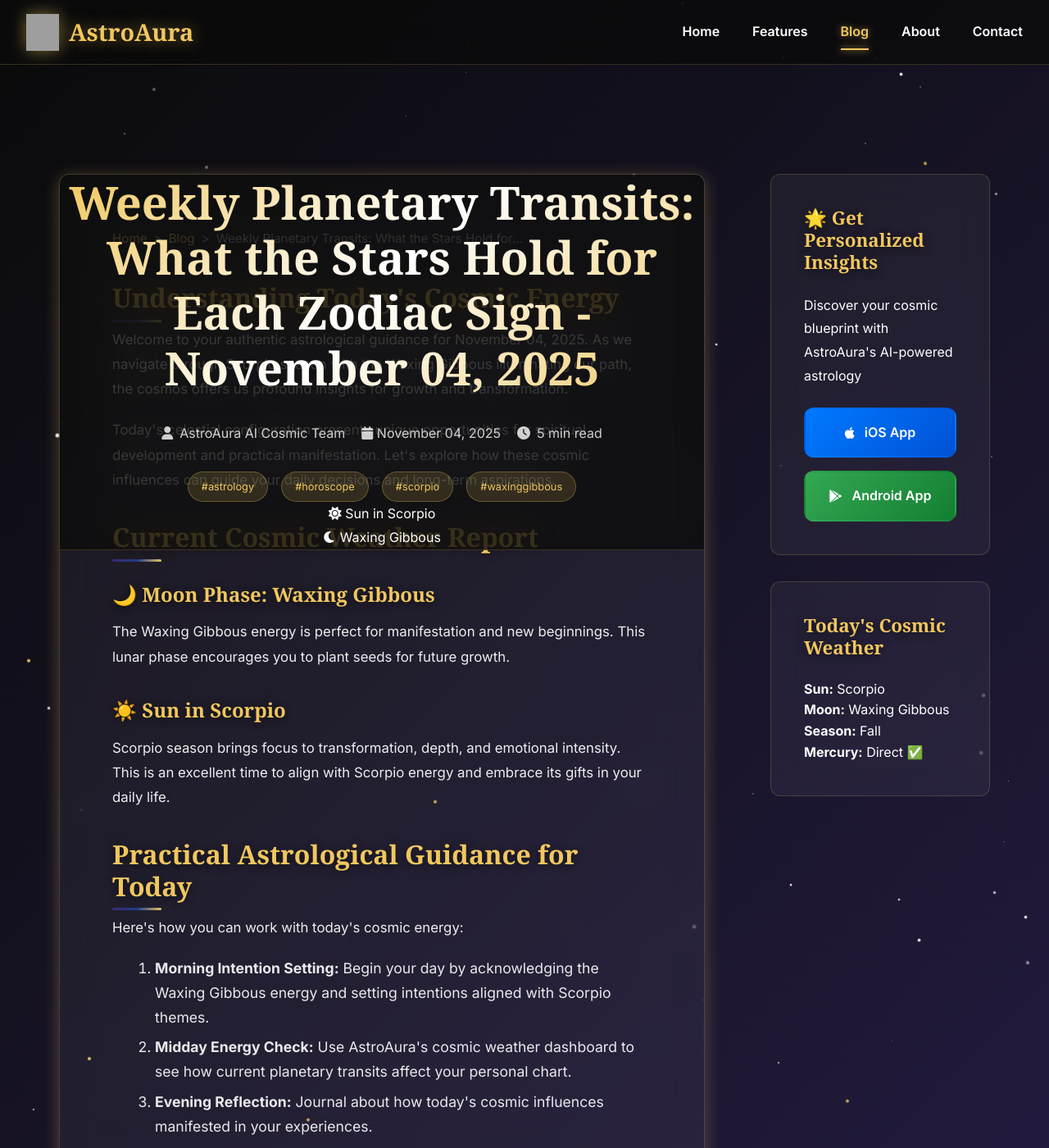
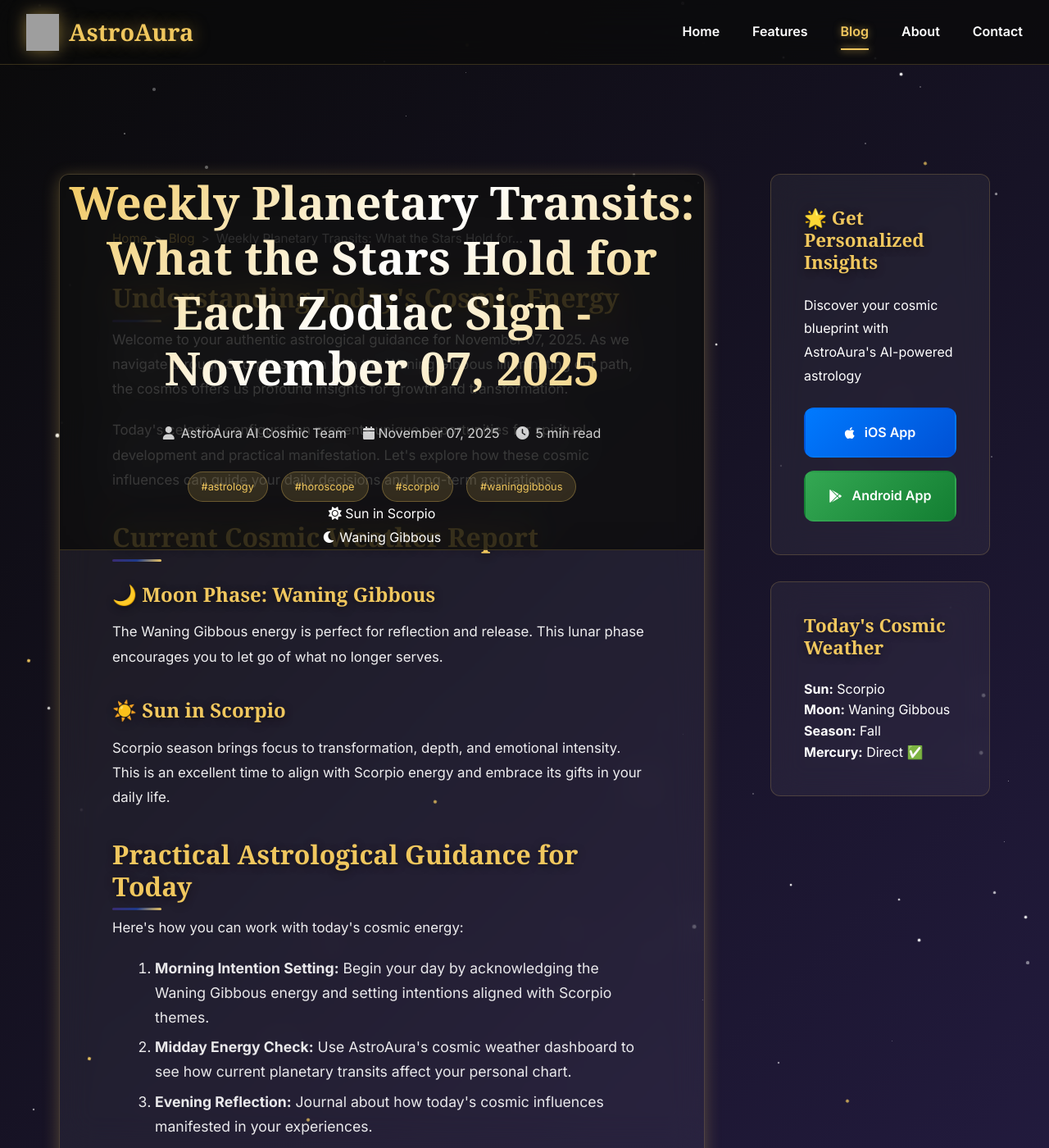
Before and after one commit to royanis/astroaura-website, a Jekyll site: the page blog/posts/weekly-planetary-transits-what-the-stars-hold-for-.html, which Jekyll copies as it is, in a window 1280 px wide and 1400 px high. Shown: the whole window at 82% size. Built offline with Jekyll 4.4.1, drawn with Linux system fonts in a browser that asks for light colours; some web fonts are replaced; comment, search, counter and statistics services are not loaded; grey boxes are pictures that could not be loaded.

Commit message:
🌟 Automated blog post: 2025-11-07 01:52 UTC
Generated authentic astrology content
Updated RSS feeds and sitemap
Published via GitHub Actions

🤖 Automated by AstroAura Blog System

```diff
--- a/blog/posts/weekly-planetary-transits-what-the-stars-hold-for-.html
+++ b/blog/posts/weekly-planetary-transits-what-the-stars-hold-for-.html
@@ -3,11 +3,11 @@
 <head>
     <meta charset="UTF-8">
     <meta name="viewport" content="width=device-width, initial-scale=1.0">
-    <meta name="description" content="Authentic astrological guidance for November 04, 2025. Explore today's Waxing Gibbous energy in Scorpio season with personalized insights from AstroAura's AI-powered astrology platform.">
-    <title>Weekly Planetary Transits: What the Stars Hold for Each Zodiac Sign - November 04, 2025 | AstroAura Cosmic Insights</title>
+    <meta name="description" content="Authentic astrological guidance for November 07, 2025. Explore today's Waning Gibbous energy in Scorpio season with personalized insights from AstroAura's AI-powered astrology platform.">
+    <title>Weekly Planetary Transits: What the Stars Hold for Each Zodiac Sign - November 07, 2025 | AstroAura Cosmic Insights</title>
 
     <!-- SEO Meta Tags -->
-    <meta name="keywords" content="astrology, horoscope, scorpio, waxing-gibbous, AI astrology, multilingual horoscope">
+    <meta name="keywords" content="astrology, horoscope, scorpio, waning-gibbous, AI astrology, multilingual horoscope">
     <meta name="author" content="AstroAura AI Cosmic Team">
     <meta name="robots" content="index, follow, max-image-preview:large, max-snippet:-1">
     <meta name="revisit-after" content="7 days">
@@ -16,24 +16,24 @@
     <link rel="canonical" href="https://astroaura.me/blog/posts/weekly-planetary-transits-what-the-stars-hold-for-.html">
 
     <!-- Open Graph Tags -->
-    <meta property="og:title" content="Weekly Planetary Transits: What the Stars Hold for Each Zodiac Sign - November 04, 2025 | AstroAura">
-    <meta property="og:description" content="Authentic astrological guidance for November 04, 2025. Explore today's Waxing Gibbous energy in Scorpio season with personalized insights from AstroAura's AI-powered astrology platform.">
+    <meta property="og:title" content="Weekly Planetary Transits: What the Stars Hold for Each Zodiac Sign - November 07, 2025 | AstroAura">
+    <meta property="og:description" content="Authentic astrological guidance for November 07, 2025. Explore today's Waning Gibbous energy in Scorpio season with personalized insights from AstroAura's AI-powered astrology platform.">
     <meta property="og:url" content="https://astroaura.me/blog/posts/weekly-planetary-transits-what-the-stars-hold-for-.html">
     <meta property="og:type" content="article">
     <meta property="og:site_name" content="AstroAura">
 
     <!-- Twitter Card -->
     <meta name="twitter:card" content="summary_large_image">
-    <meta name="twitter:title" content="Weekly Planetary Transits: What the Stars Hold for Each Zodiac Sign - November 04, 2025">
-    <meta name="twitter:description" content="Authentic astrological guidance for November 04, 2025. Explore today's Waxing Gibbous energy in Scorpio season with personalized insights from AstroAura's AI-powered astrology platform.">
+    <meta name="twitter:title" content="Weekly Planetary Transits: What the Stars Hold for Each Zodiac Sign - November 07, 2025">
+    <meta name="twitter:description" content="Authentic astrological guidance for November 07, 2025. Explore today's Waning Gibbous energy in Scorpio season with personalized insights from AstroAura's AI-powered astrology platform.">
 
     <!-- Schema.org Markup -->
     <script type="application/ld+json">
     {
         "@context": "https://schema.org",
         "@type": "BlogPosting",
-        "headline": "Weekly Planetary Transits: What the Stars Hold for Each Zodiac Sign - November 04, 2025",
-        "description": "Authentic astrological guidance for November 04, 2025. Explore today's Waxing Gibbous energy in Scorpio season with personalized insights from AstroAura's AI-powered astrology platform.",
+        "headline": "Weekly Planetary Transits: What the Stars Hold for Each Zodiac Sign - November 07, 2025",
+        "description": "Authentic astrological guidance for November 07, 2025. Explore today's Waning Gibbous energy in Scorpio season with personalized insights from AstroAura's AI-powered astrology platform.",
         "author": {
             "@type": "Organization",
             "name": "AstroAura AI Cosmic Team"
@@ -46,14 +46,14 @@
                 "url": "https://astroaura.me/assets/icons/app_icon.png"
             }
         },
-        "datePublished": "2025-11-04T01:52:34.432249",
-        "dateModified": "2025-11-04T01:52:34.432249",
+        "datePublished": "2025-11-07T01:52:49.025192",
+        "dateModified": "2025-11-07T01:52:49.025192",
         "url": "https://astroaura.me/blog/posts/weekly-planetary-transits-what-the-stars-hold-for-.html",
         "mainEntityOfPage": {
             "@type": "WebPage",
             "@id": "https://astroaura.me/blog/posts/weekly-planetary-transits-what-the-stars-hold-for-.html"
         },
-        "keywords": "astrology, horoscope, scorpio, waxing-gibbous"
+        "keywords": "astrology, horoscope, scorpio, waning-gibbous"
     }
     </script>
 
@@ -99,20 +99,20 @@
 
             <!-- Post Header -->
             <header class="post-header">
-                <h1 class="post-title">Weekly Planetary Transits: What the Stars Hold for Each Zodiac Sign - November 04, 2025</h1>
+                <h1 class="post-title">Weekly Planetary Transits: What the Stars Hold for Each Zodiac Sign - November 07, 2025</h1>
                 <div class="post-meta">
                     <span class="post-author">
                         <i class="fas fa-user"></i> AstroAura AI Cosmic Team
                     </span>
-                    <time class="post-date" datetime="2025-11-04T01:52:34.432249">
-                        <i class="fas fa-calendar"></i> November 04, 2025
+                    <time class="post-date" datetime="2025-11-07T01:52:49.025192">
+                        <i class="fas fa-calendar"></i> November 07, 2025
                     </time>
                     <span class="post-reading-time">
                         <i class="fas fa-clock"></i> 5 min read
                     </span>
                 </div>
                 <div class="post-tags">
-                    <span class="tag">#astrology</span> <span class="tag">#horoscope</span> <span class="tag">#scorpio</span> <span class="tag">#waxinggibbous</span>
+                    <span class="tag">#astrology</span> <span class="tag">#horoscope</span> <span class="tag">#scorpio</span> <span class="tag">#waninggibbous</span>
                 </div>
 
                 <!-- Current Cosmic Data Display -->
@@ -123,7 +123,7 @@
                     </div>
                     <div class="cosmic-item">
                         <i class="fas fa-moon"></i>
-                        <span>Waxing Gibbous</span>
+                        <span>Waning Gibbous</span>
                     </div>
 
                 </div>
@@ -134,7 +134,7 @@
                 <div class="blog-content authentic-astrology">
             <section class="cosmic-introduction">
                 <h2>Understanding Today's Cosmic Energy</h2>
-                <p>Welcome to your authentic astrological guidance for November 04, 2025. As we navigate through Scorpio season with the Waxing Gibbous illuminating our path, the cosmos offers us profound insights for growth and transformation.</p>
+                <p>Welcome to your authentic astrological guidance for November 07, 2025. As we navigate through Scorpio season with the Waning Gibbous illuminating our path, the cosmos offers us profound insights for growth and transformation.</p>
 
                 <p>Today's celestial configuration presents unique opportunities for spiritual development and practical manifestation. Let's explore how these cosmic influences can guide your daily decisions and long-term aspirations.</p>
             </section>
@@ -143,8 +143,8 @@
                 <h2>Current Cosmic Weather Report</h2>
                 <div class="cosmic-highlights">
                     <div class="cosmic-factor">
-                        <h3>🌙 Moon Phase: Waxing Gibbous</h3>
-                        <p>The Waxing Gibbous energy is perfect for manifestation and new beginnings. This lunar phase encourages you to plant seeds for future growth.</p>
+                        <h3>🌙 Moon Phase: Waning Gibbous</h3>
+                        <p>The Waning Gibbous energy is perfect for reflection and release. This lunar phase encourages you to let go of what no longer serves.</p>
                     </div>
 
                     <div class="cosmic-factor">
@@ -161,7 +161,7 @@
                 <p>Here's how you can work with today's cosmic energy:</p>
 
                 <ol class="cosmic-action-steps">
-                    <li><strong>Morning Intention Setting:</strong> Begin your day by acknowledging the Waxing Gibbous energy and setting intentions aligned with Scorpio themes.</li>
+                    <li><strong>Morning Intention Setting:</strong> Begin your day by acknowledging the Waning Gibbous energy and setting intentions aligned with Scorpio themes.</li>
                     <li><strong>Midday Energy Check:</strong> Use AstroAura's cosmic weather dashboard to see how current planetary transits affect your personal chart.</li>
                     <li><strong>Evening Reflection:</strong> Journal about how today's cosmic influences manifested in your experiences.</li>
                     <li><strong>Weekly Planning:</strong> Consider how this Fall energy can guide your upcoming goals and decisions.</li>
@@ -222,7 +222,7 @@
             <section class="post-actions">
                 <div class="share-buttons">
                     <h3>Share This Cosmic Insight</h3>
-                    <a href="https://twitter.com/intent/tweet?text=Weekly Planetary Transits: What the Stars Hold for Each Zodiac Sign - November 04, 2025&url=https://astroaura.me/blog/posts/weekly-planetary-transits-what-the-stars-hold-for-.html" target="_blank" class="share-btn twitter">
+                    <a href="https://twitter.com/intent/tweet?text=Weekly Planetary Transits: What the Stars Hold for Each Zodiac Sign - November 07, 2025&url=https://astroaura.me/blog/posts/weekly-planetary-transits-what-the-stars-hold-for-.html" target="_blank" class="share-btn twitter">
                         <i class="fab fa-twitter"></i> Tweet
                     </a>
                     <a href="https://www.facebook.com/sharer/sharer.php?u=https://astroaura.me/blog/posts/weekly-planetary-transits-what-the-stars-hold-for-.html" target="_blank" class="share-btn facebook">
@@ -253,7 +253,7 @@
                     <strong>Sun:</strong> Scorpio
                 </div>
                 <div class="weather-item">
-                    <strong>Moon:</strong> Waxing Gibbous
+                    <strong>Moon:</strong> Waning Gibbous
                 </div>
                 <div class="weather-item">
                     <strong>Season:</strong> Fall
```
Also changed, not shown: blog/atom.xml (+1 -1 lines), blog/feed.json (+96 -102 lines), blog/feed.xml (+1 -1 lines), blog/posts_index.json (+86 -77 lines), sitemap.xml (+57 -47 lines).
